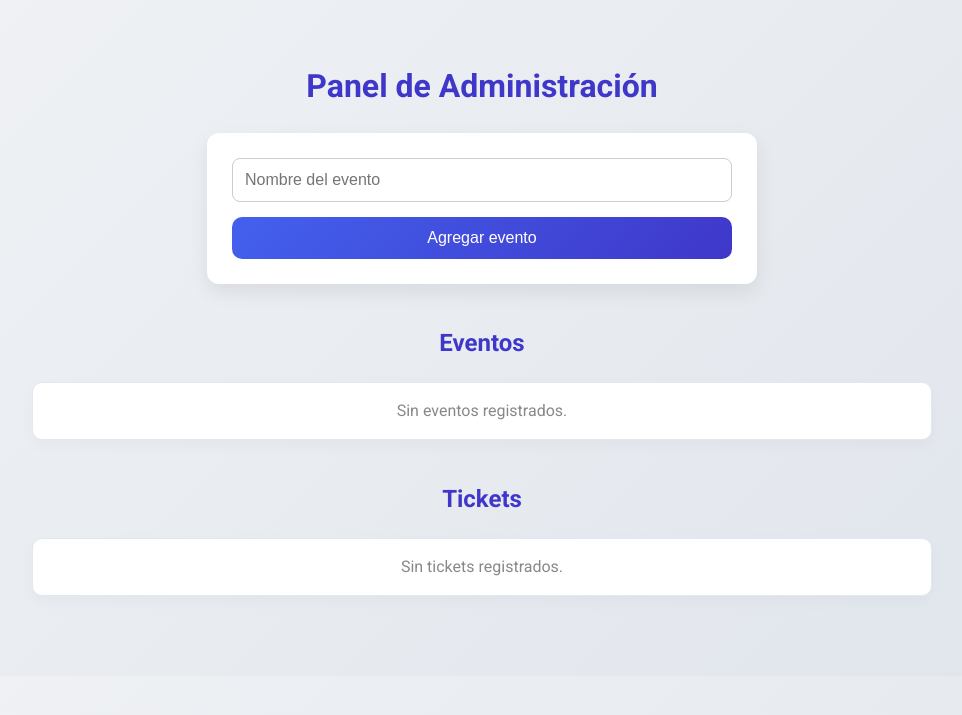
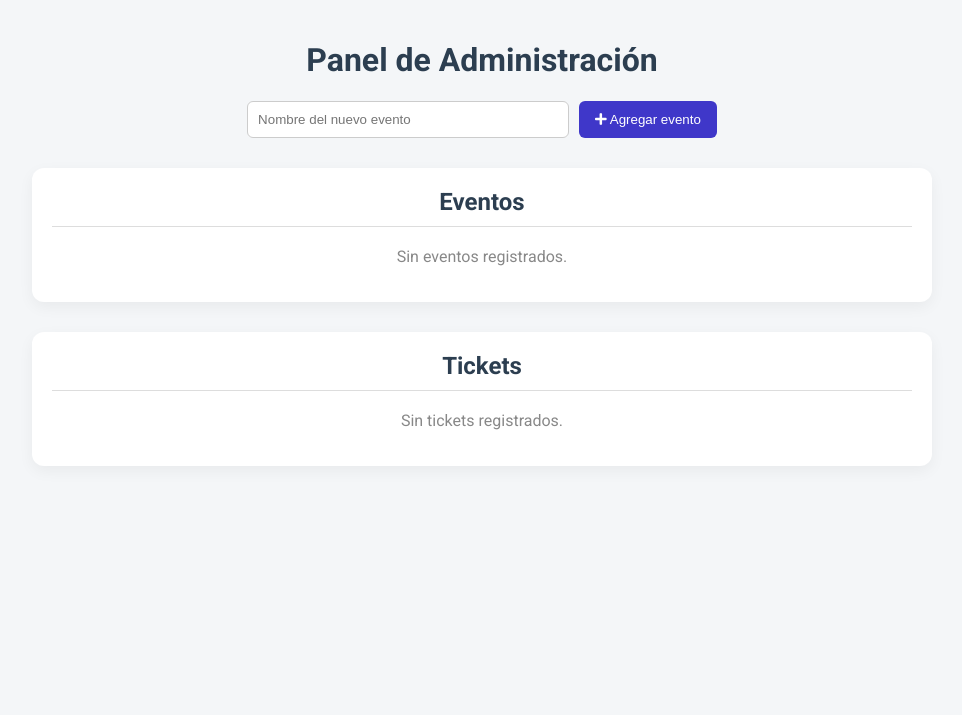
Before and after one commit to nicolassss16/Entradas-por-QR, a Flask app: page /admin in a window 1280 px wide. Shown: the top 715 px of the page, without its empty margins (158-1120 px from the left). Run offline with Flask 3, Linux system fonts and the light colour scheme; a user stored in the database is signed in; data that the repository does not hold is empty.

Commit message:
Update admin.html

```diff
--- a/app/templates/admin.html
+++ b/app/templates/admin.html
@@ -1,175 +1,171 @@
 <!DOCTYPE html>
 <html lang="es">
 <head>
-  <meta charset="UTF-8" />
-  <meta name="viewport" content="width=device-width, initial-scale=1.0" />
+  <meta charset="UTF-8">
+  <meta name="viewport" content="width=device-width, initial-scale=1.0">
   <title>Panel de Administración - QRPASS</title>
-  <link href="https://fonts.googleapis.com/css2?family=Roboto:wght@400;500;700&display=swap" rel="stylesheet">
+  <link href="https://fonts.googleapis.com/css2?family=Roboto:wght@400;700&display=swap" rel="stylesheet">
+  <link rel="stylesheet" href="https://cdnjs.cloudflare.com/ajax/libs/font-awesome/5.15.4/css/all.min.css">
   <style>
     body {
       font-family: 'Roboto', sans-serif;
+      background: #f4f6f8;
+      color: #333;
       margin: 0;
-      padding: 40px 20px;
-      background: linear-gradient(135deg, #f0f2f5, #e0e5ec);
-      color: #2d3748;
-      line-height: 1.6;
+      padding: 20px;
     }
 
     h1, h2 {
-      text-align: center;
-      color: #3f37c9;
-      margin-bottom: 20px;
-    }
-
-    .message {
-      max-width: 600px;
-      margin: 0 auto 20px;
-      padding: 15px 20px;
-      border-radius: 10px;
-      font-size: 16px;
+      color: #2c3e50;
       text-align: center;
     }
 
-    .success {
-      background-color: #d1fae5;
-      color: #065f46;
-      border: 1px solid #34d399;
+    .container {
+      max-width: 900px;
+      margin: auto;
     }
 
-    .error {
-      background-color: #fee2e2;
-      color: #b91c1c;
-      border: 1px solid #f87171;
+    .alert {
+      padding: 15px;
+      margin-bottom: 20px;
+      border-radius: 8px;
+      font-weight: 500;
     }
 
+    .success { background-color: #d1fae5; color: #065f46; border: 1px solid #34d399; }
+    .error { background-color: #fee2e2; color: #b91c1c; border: 1px solid #f87171; }
+
     form {
-      max-width: 500px;
-      margin: 0 auto 40px;
-      background: #fff;
-      padding: 25px;
-      border-radius: 12px;
-      box-shadow: 0 8px 20px rgba(0, 0, 0, 0.08);
+      display: flex;
+      justify-content: center;
+      gap: 10px;
+      margin-bottom: 30px;
     }
 
     input[type="text"] {
-      width: 100%;
-      padding: 12px;
-      font-size: 16px;
+      padding: 10px;
       border: 1px solid #ccc;
-      border-radius: 8px;
-      margin-bottom: 15px;
-      box-sizing: border-box;
+      border-radius: 6px;
+      width: 300px;
     }
 
-    button[type="submit"] {
-      width: 100%;
-      padding: 12px;
-      font-size: 16px;
-      background: linear-gradient(135deg, #4361ee, #3f37c9);
+    button {
+      padding: 10px 16px;
+      background: #3f37c9;
       color: white;
       border: none;
-      border-radius: 10px;
+      border-radius: 6px;
       cursor: pointer;
-      transition: all 0.3s ease;
+      font-weight: 500;
     }
 
-    button[type="submit"]:hover {
-      background: linear-gradient(135deg, #3f37c9, #3a32b9);
-      transform: translateY(-2px);
+    button:hover {
+      background: #3641b3;
     }
 
-    ul {
-      list-style: none;
-      padding: 0;
-      max-width: 900px;
-      margin: 0 auto 40px;
+    .card {
+      background: white;
+      border-radius: 12px;
+      padding: 20px;
+      box-shadow: 0 5px 15px rgba(0, 0, 0, 0.05);
+      margin-bottom: 30px;
     }
 
-    li {
-      background: white;
-      border: 1px solid #e2e8f0;
-      border-radius: 10px;
-      padding: 15px 20px;
-      margin-bottom: 15px;
-      box-shadow: 0 5px 15px rgba(0,0,0,0.03);
+    .card h2 {
+      margin-top: 0;
+      margin-bottom: 20px;
+      border-bottom: 1px solid #ddd;
+      padding-bottom: 10px;
     }
 
-    li span {
-      display: block;
-      font-size: 15px;
-      margin-bottom: 5px;
+    .ticket, .event-item {
+      padding: 10px;
+      border-bottom: 1px solid #f0f0f0;
+      display: flex;
+      justify-content: space-between;
+      align-items: center;
     }
 
-    .usado {
-      color: #b91c1c;
-      font-weight: bold;
+    .ticket:last-child, .event-item:last-child {
+      border-bottom: none;
     }
 
-    .no-usado {
-      color: #2f855a;
+    .status {
       font-weight: bold;
+      padding: 4px 8px;
+      border-radius: 4px;
+      font-size: 0.9em;
     }
 
-    @media (max-width: 600px) {
-      body {
-        padding: 20px 10px;
+    .usado { background-color: #fde68a; color: #92400e; }
+    .no-usado { background-color: #c6f6d5; color: #22543d; }
+
+    .badge {
+      font-size: 0.85em;
+      background: #e2e8f0;
+      color: #4a5568;
+      padding: 4px 8px;
+      border-radius: 6px;
     }
 
-      h1, h2 {
-        font-size: 1.5rem;
+    .actions {
+      display: flex;
+      gap: 10px;
     }
+
+    .actions button {
+      padding: 6px 10px;
+      font-size: 0.85em;
     }
   </style>
 </head>
 <body>
+  <div class="container">
     <h1>Panel de Administración</h1>
 
     {% if success_message %}
-    <div class="message success">{{ success_message }}</div>
+      <div class="alert success">{{ success_message }}</div>
     {% endif %}
     {% if error_message %}
-    <div class="message error">{{ error_message }}</div>
+      <div class="alert error">{{ error_message }}</div>
     {% endif %}
 
-  <form method="POST" action="{{ url_for('main.add_event') }}" role="form" aria-label="Agregar evento">
-    <label for="event_name" style="display:none;">Nombre del evento</label>
-    <input id="event_name" type="text" name="name" placeholder="Nombre del evento" required>
-    <button type="submit">Agregar evento</button>
+    <form method="POST" action="/admin/add_event">
+      <input id="event_name" type="text" name="name" placeholder="Nombre del nuevo evento" required>
+      <button type="submit"><i class="fas fa-plus"></i> Agregar evento</button>
     </form>
 
+    <div class="card">
       <h2>Eventos</h2>
-  <ul aria-live="polite">
       {% if events|length == 0 %}
-      <li style="text-align:center; color:#888;">Sin eventos registrados.</li>
+        <p style="text-align:center;color:#888;">Sin eventos registrados.</p>
       {% else %}
         {% for event in events %}
-        <li>
-          <span><strong>🎤 Evento:</strong> {{ event.name }}</span>
-        </li>
+          <div class="event-item">
+            <span><i class="fas fa-calendar"></i> {{ event.name }}</span>
+          </div>
         {% endfor %}
       {% endif %}
-  </ul>
+    </div>
 
+    <div class="card">
       <h2>Tickets</h2>
-  <ul aria-live="polite">
       {% if tickets|length == 0 %}
-      <li style="text-align:center; color:#888;">Sin tickets registrados.</li>
+        <p style="text-align:center;color:#888;">Sin tickets registrados.</p>
       {% else %}
         {% for ticket in tickets %}
-        <li>
-          <span><strong>👤 Nombre:</strong> {{ ticket.name }}</span>
-          <span><strong>🎟 Evento:</strong>
-            {% set event = events|selectattr('id', 'equalto', ticket.event_id)|first %}
-            {{ event.name if event else ticket.event_id }}
+          <div class="ticket">
+            <div>
+              <div><strong>{{ ticket.name }}</strong> <span class="badge">x{{ ticket.quantity }}</span></div>
+              <div>Evento: {% set event = events|selectattr('id', 'equalto', ticket.event_id)|first %}{{ event.name if event else ticket.event_id }}</div>
+            </div>
+            <span class="status {{ 'usado' if ticket.usado else 'no-usado' }}">
+              {{ 'Usado' if ticket.usado else 'No usado' }}
             </span>
-          <span><strong>🔢 Cantidad:</strong> {{ ticket.quantity }}</span>
-          <span class="{{ 'usado' if ticket.usado else 'no-usado' }}">
-            {{ '✅ Usado' if ticket.usado else '🕓 No usado' }}
-          </span>
-        </li>
+          </div>
         {% endfor %}
       {% endif %}
-  </ul>
-
+    </div>
+  </div>
 </body>
 </html>
```
Lines whose indentation alone changed are shown as unchanged.
